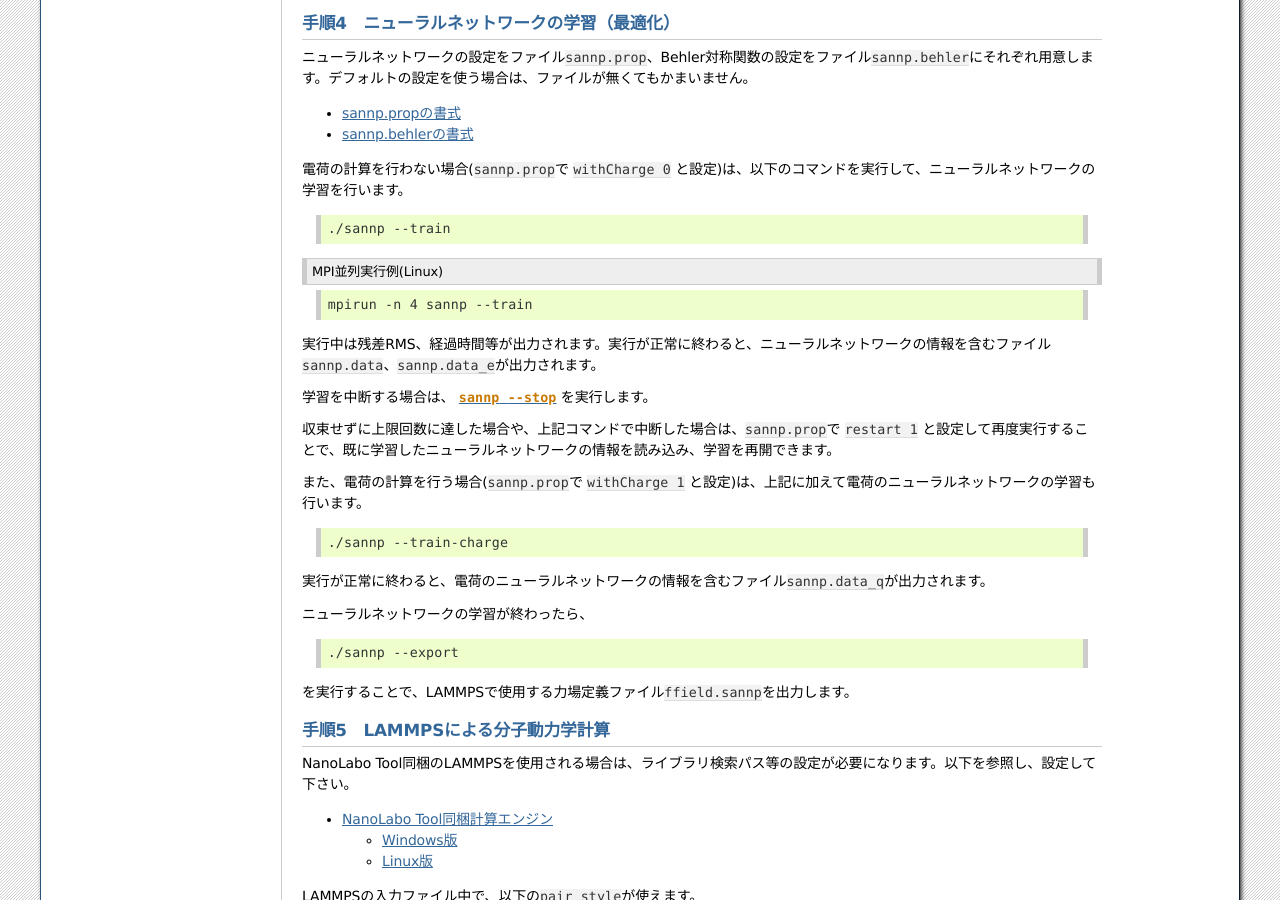
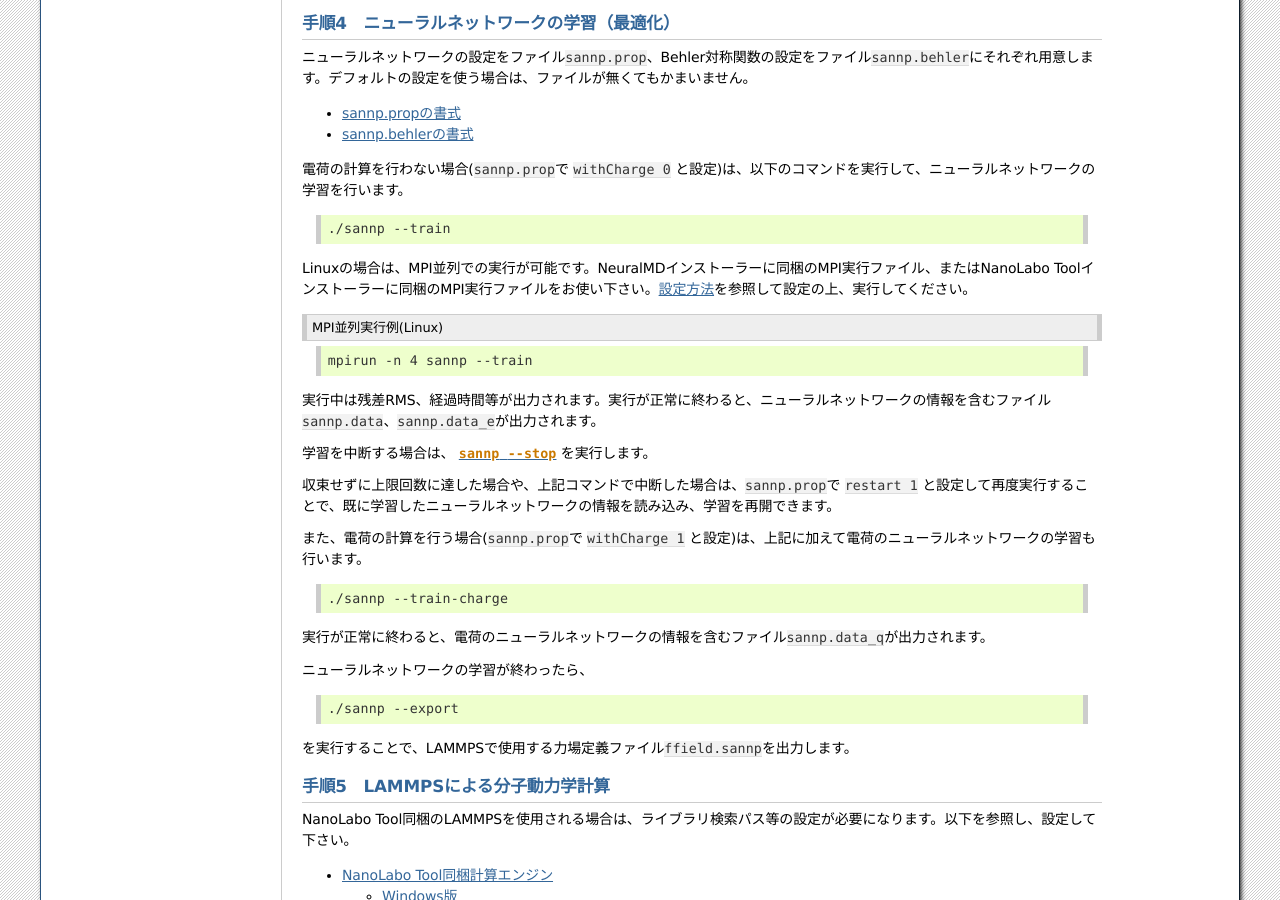
Before and after one commit to advancesoftcorp/neuralmd-doc, a Sphinx documentation site: the page built from docs/source/usage.rst, in a window 1280 px wide and 900 px high, scrolled down 2032 px. Built offline with Sphinx 7.4.7, drawn with Linux system fonts in a browser that asks for light colours; formulas are drawn with MathJax 3.

Commit message:
add mpi description

```diff
--- a/docs/source/usage.rst
+++ b/docs/source/usage.rst
@@ -137,6 +137,8 @@ Windowsの場合は、\ :file:`dft_run.bat`\ を実行します。
 .. code-block:: console
 
  ./sannp --train
+
+Linuxの場合は、MPI並列での実行が可能です。NeuralMDインストーラーに同梱のMPI実行ファイル、またはNanoLabo Toolインストーラーに同梱のMPI実行ファイルをお使い下さい。\ :ref:`設定方法<tooll>`\ を参照して設定の上、実行してください。
 
 .. code-block:: console
  :caption: MPI並列実行例(Linux)
```
